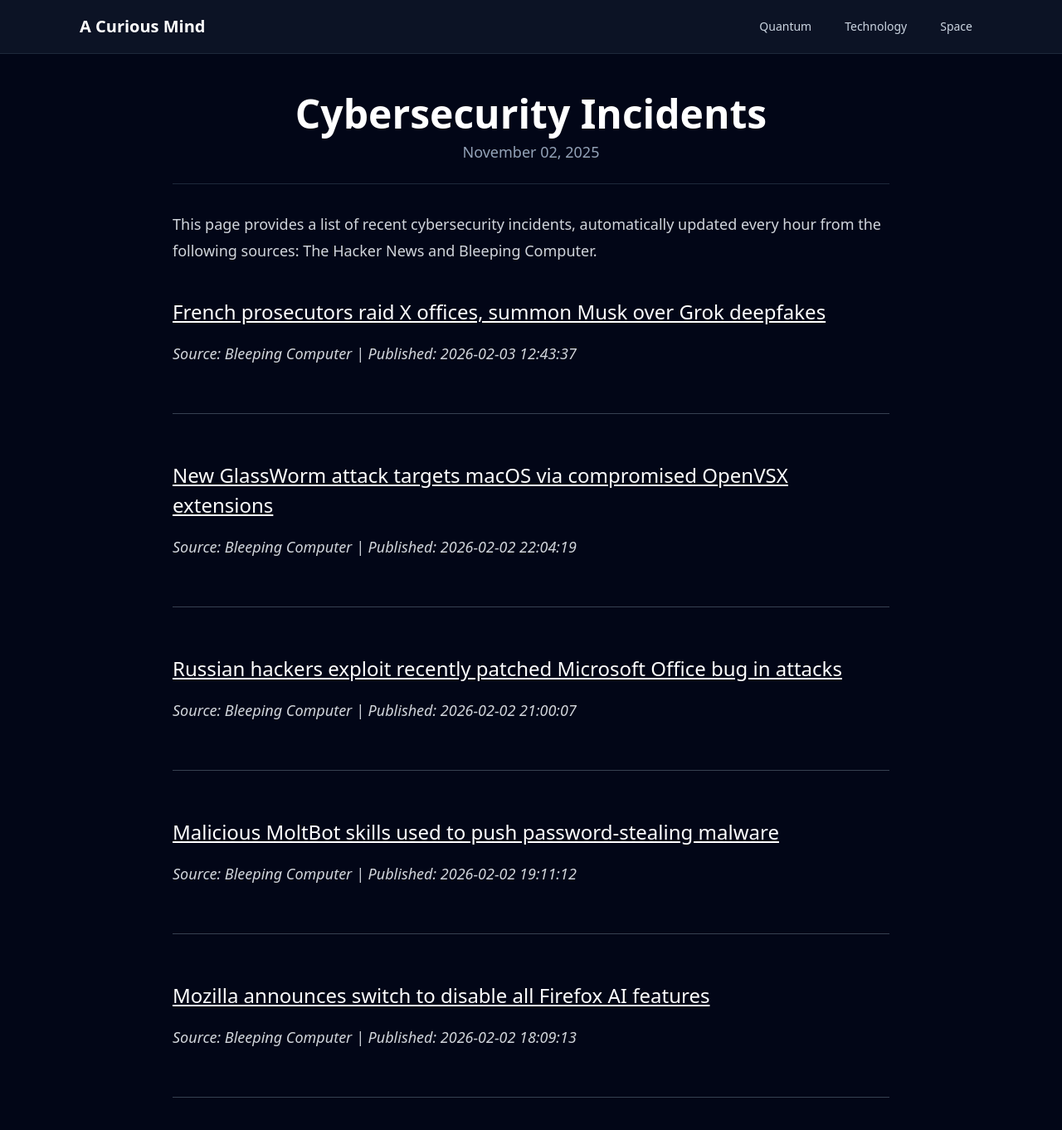
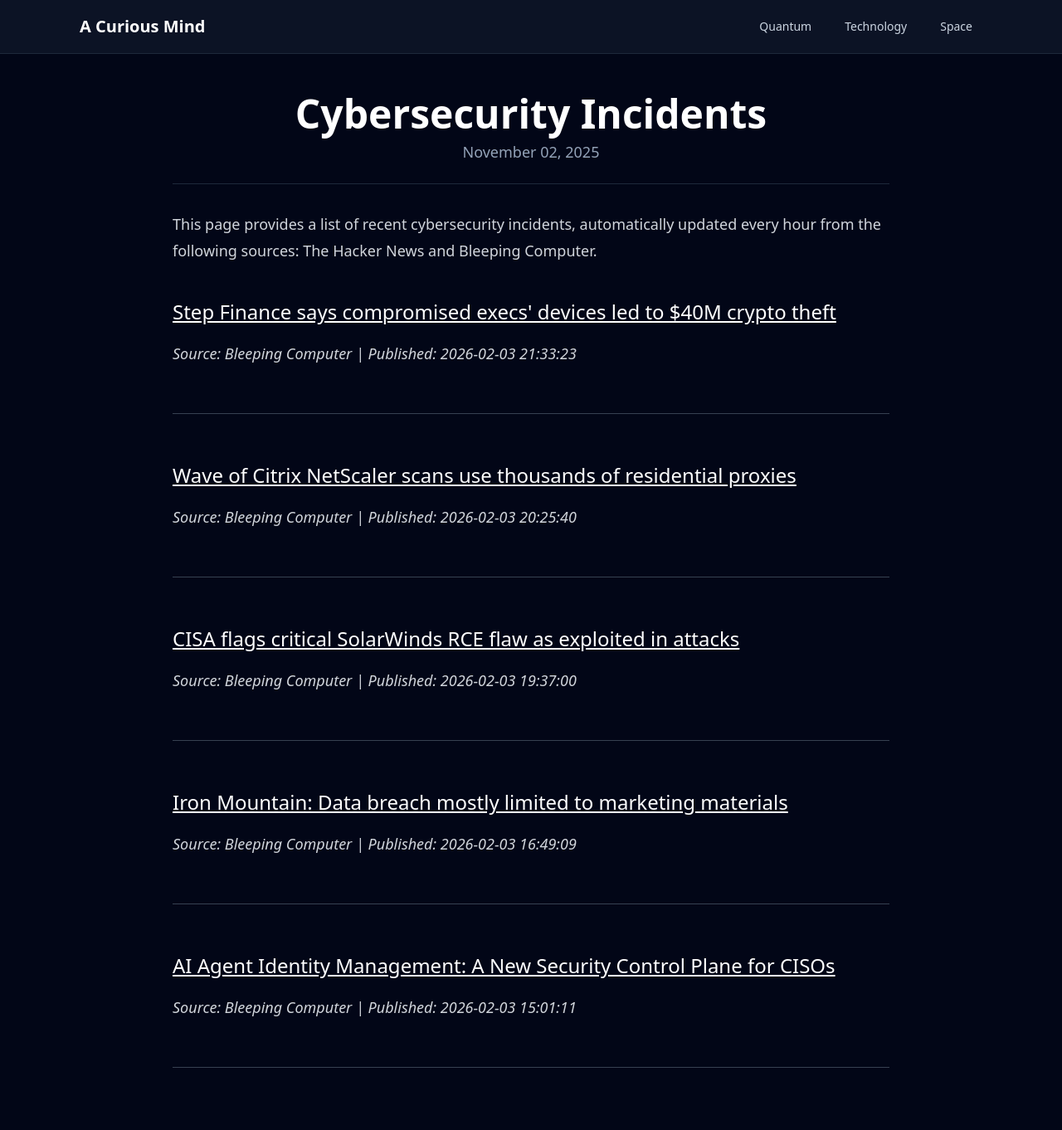
Before and after one commit to onehl7/onehl7.github.io, a Jekyll site: the page built from _posts/2025-11-02-cybersecurity-incidents.md, in a window 1280 px wide and 1400 px high. Shown: the top 1362 px of the window at 83% size. Built offline with Jekyll 4.4.1, drawn with Linux system fonts in a browser that asks for light colours; nearby versions of some CDN libraries.

Commit message:
Update news data

```diff
--- a/_data/news.json
+++ b/_data/news.json
@@ -1,32 +1,32 @@
 [
   {
     "source": "Bleeping Computer",
-    "title": "French prosecutors raid X offices, summon Musk over Grok deepfakes",
-    "link": "https://www.bleepingcomputer.com/news/security/french-prosecutors-raid-x-offices-over-grok-sexual-deepfakes/",
-    "published": "2026-02-03 12:43:37"
+    "title": "Step Finance says compromised execs' devices led to $40M crypto theft",
+    "link": "https://www.bleepingcomputer.com/news/security/step-finance-says-compromised-execs-devices-led-to-40m-crypto-theft/",
+    "published": "2026-02-03 21:33:23"
   },
   {
     "source": "Bleeping Computer",
-    "title": "New GlassWorm attack targets macOS via compromised OpenVSX extensions",
-    "link": "https://www.bleepingcomputer.com/news/security/new-glassworm-attack-targets-macos-via-compromised-openvsx-extensions/",
-    "published": "2026-02-02 22:04:19"
+    "title": "Wave of Citrix NetScaler scans use thousands of residential proxies",
+    "link": "https://www.bleepingcomputer.com/news/security/wave-of-citrix-netscaler-scans-use-thousands-of-residential-proxies/",
+    "published": "2026-02-03 20:25:40"
   },
   {
     "source": "Bleeping Computer",
-    "title": "Russian hackers exploit recently patched Microsoft Office bug in attacks",
-    "link": "https://www.bleepingcomputer.com/news/security/russian-hackers-exploit-recently-patched-microsoft-office-bug-in-attacks/",
-    "published": "2026-02-02 21:00:07"
+    "title": "CISA flags critical SolarWinds RCE flaw as exploited in attacks",
+    "link": "https://www.bleepingcomputer.com/news/security/cisa-flags-critical-solarwinds-rce-flaw-as-actively-exploited/",
+    "published": "2026-02-03 19:37:00"
   },
   {
     "source": "Bleeping Computer",
-    "title": "Malicious MoltBot skills used to push password-stealing malware",
-    "link": "https://www.bleepingcomputer.com/news/security/malicious-moltbot-skills-used-to-push-password-stealing-malware/",
-    "published": "2026-02-02 19:11:12"
+    "title": "Iron Mountain: Data breach mostly limited to marketing materials",
+    "link": "https://www.bleepingcomputer.com/news/security/iron-mountain-data-breach-mostly-limited-to-marketing-materials/",
+    "published": "2026-02-03 16:49:09"
   },
   {
     "source": "Bleeping Computer",
-    "title": "Mozilla announces switch to disable all Firefox AI features",
-    "link": "https://www.bleepingcomputer.com/news/software/mozilla-will-let-you-turn-off-all-firefox-ai-features/",
-    "published": "2026-02-02 18:09:13"
+    "title": "AI Agent Identity Management: A New Security Control Plane for CISOs",
+    "link": "https://www.bleepingcomputer.com/news/security/ai-agent-identity-management-a-new-security-control-plane-for-cisos/",
+    "published": "2026-02-03 15:01:11"
   }
 ]
```
